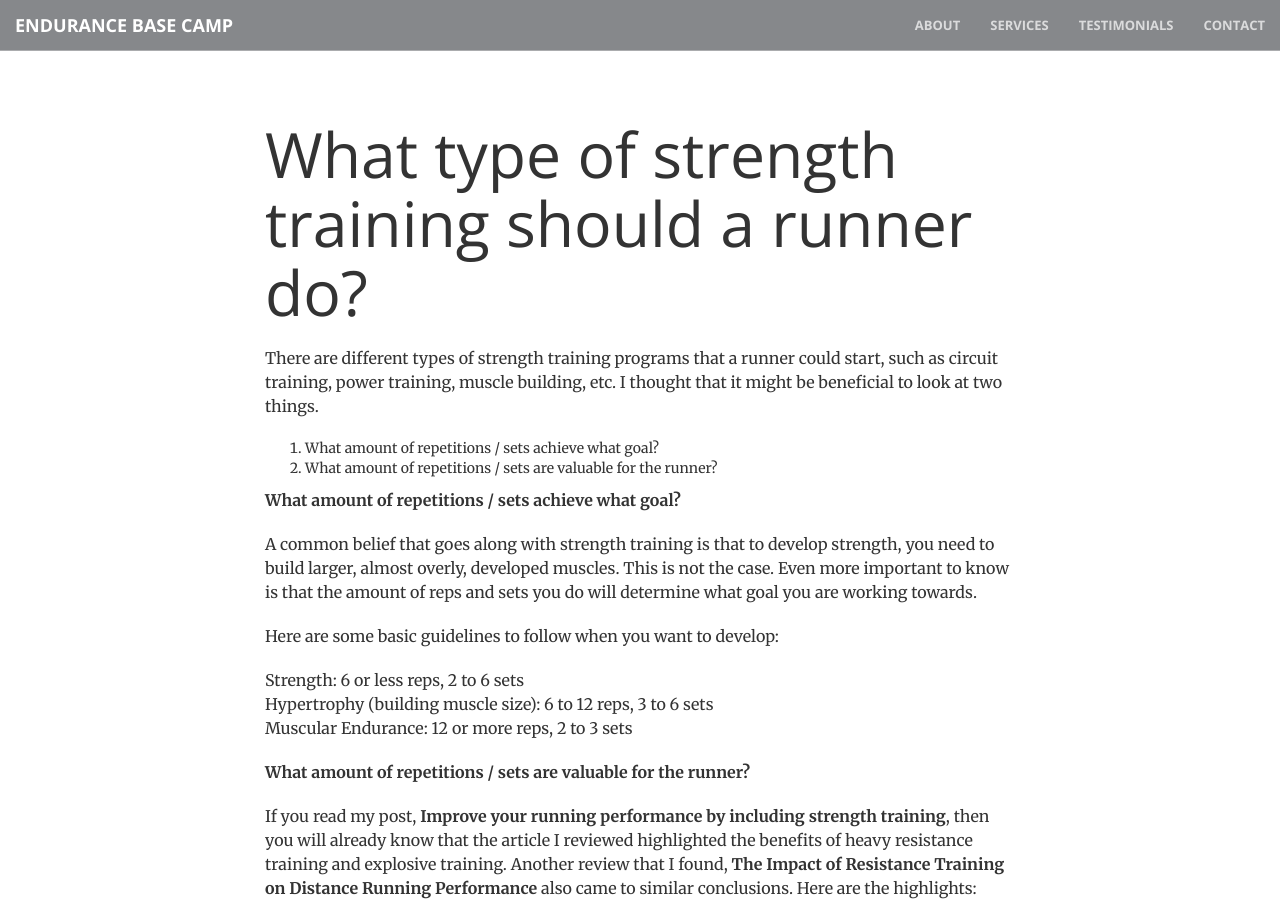
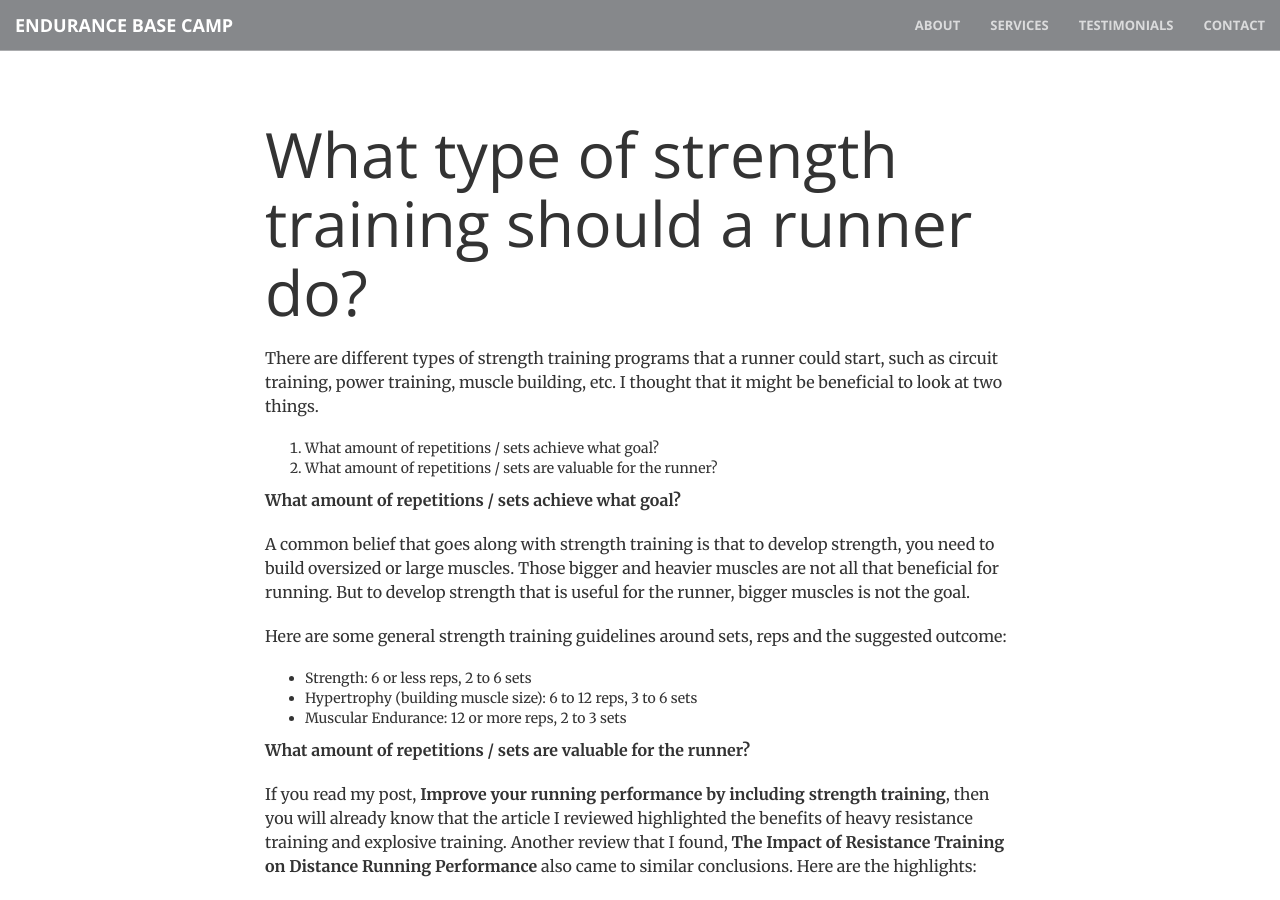
Before and after one commit to garyditsch/endurancebasecamp, a Jekyll site: the page built from _posts/2006-06-09-what-type-of-strength-training-should-a-runner-do.md, in a window 1280 px wide and 900 px high. Built offline with Jekyll 4.4.1, drawn with Linux system fonts in a browser that asks for light colours; some of the changed text lies outside the part shown.

Commit message:
changes to strength training for runners

```diff
--- a/_posts/2006-06-09-what-type-of-strength-training-should-a-runner-do.md
+++ b/_posts/2006-06-09-what-type-of-strength-training-should-a-runner-do.md
@@ -12,13 +12,13 @@ There are different types of strength training programs that a runner could star
 
 **What amount of repetitions / sets achieve what goal?**
 
-A common belief that goes along with strength training is that to develop strength, you need to build larger, almost overly, developed muscles. This is not the case. Even more important to know is that the amount of reps and sets you do will determine what goal you are working towards.
+A common belief that goes along with strength training is that to develop strength, you need to build oversized or large muscles. Those bigger and heavier muscles are not all that beneficial for running. But to develop strength that is useful for the runner, bigger muscles is not the goal.
 
-Here are some basic guidelines to follow when you want to develop:
+Here are some general strength training guidelines around sets, reps and the suggested outcome:
 
-Strength: 6 or less reps, 2 to 6 sets
-Hypertrophy (building muscle size): 6 to 12 reps, 3 to 6 sets
-Muscular Endurance: 12 or more reps, 2 to 3 sets
+- Strength: 6 or less reps, 2 to 6 sets
+- Hypertrophy (building muscle size): 6 to 12 reps, 3 to 6 sets
+- Muscular Endurance: 12 or more reps, 2 to 3 sets
 
 **What amount of repetitions / sets are valuable for the runner?**
 
@@ -51,7 +51,6 @@ The one topic not addressed here would be the inclusion of strength training for
 Jung, A.P. The Impact of Resistance Training on Distance Running Performance. Sports Med 2003;33(7):539-552.
 
 Baechle, T.R., Earle, R.W. & Wathen, D. Resistance Training. In T.R. Baechle & R.W. Earle (Eds.), Essentials of strength training and conditioning (pp. 393-425). Champaign, IL: Human Kinetics.
-
---
-original post: 6/9/2006
-last update: 2/23/2018
+<hr>
+- original post: 6/9/2006
+- last update: 2/23/2018
```
